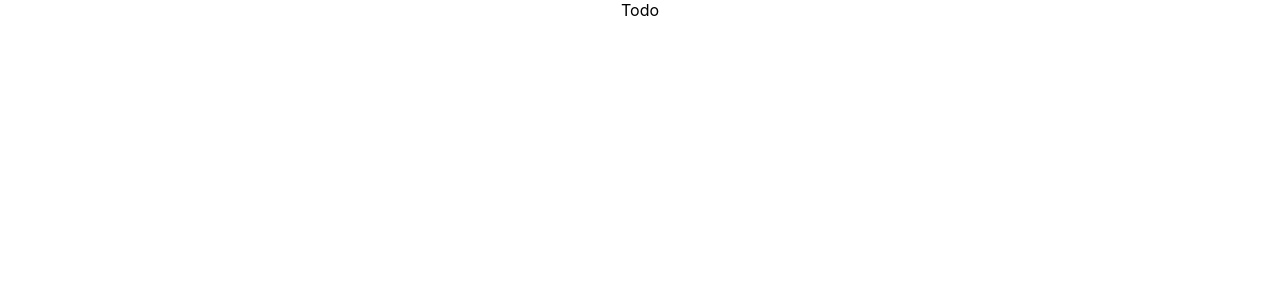
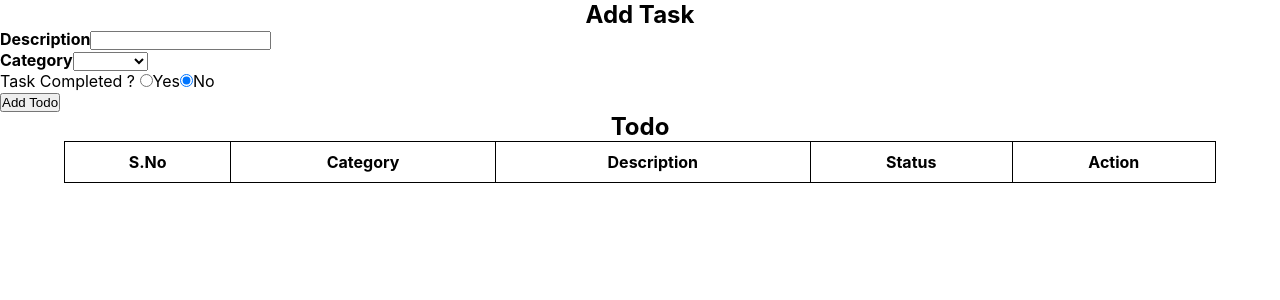
Before and after one commit to Balaji848/todo-app, a React (Create React App) app in the folder todo-application/: page / in a window 1280 px wide. Shown: the top 300 px of the page. Built offline with nearby package versions, Linux system fonts and the light colour scheme.

Commit message:
implemented add edit delete and few more features

```diff
--- a/todo-application/src/App.css
+++ b/todo-application/src/App.css
@@ -1,38 +1,13 @@
-.App {
-  text-align: center;
+* {
+  box-sizing: border-box;
+  margin: 0;
+  padding: 0;
 }
 
-.App-logo {
-  height: 40vmin;
-  pointer-events: none;
+li {
+  list-style: none;
 }
 
-@media (prefers-reduced-motion: no-preference) {
-  .App-logo {
-    animation: App-logo-spin infinite 20s linear;
-  }
+a {
+  text-decoration: none;
 }
-
-.App-header {
-  background-color: #282c34;
-  min-height: 100vh;
-  display: flex;
-  flex-direction: column;
-  align-items: center;
-  justify-content: center;
-  font-size: calc(10px + 2vmin);
-  color: white;
-}
-
-.App-link {
-  color: #61dafb;
-}
-
-@keyframes App-logo-spin {
-  from {
-    transform: rotate(0deg);
-  }
-  to {
-    transform: rotate(360deg);
-  }
-}
--- a/todo-application/src/App.js
+++ b/todo-application/src/App.js
@@ -1,10 +1,10 @@
-import React from 'react'
 import './App.css';
+import Todo from './components/Todo';
 
 function App() {
   return (
-    <div className="App">
-      Todo
+    <div>
+      <Todo />
     </div>
   );
 }
--- /dev/null
+++ b/todo-application/src/components/Todo.css
@@ -0,0 +1,23 @@
+.center {
+    text-align: center;
+}
+
+table {
+    border-collapse: collapse;
+    width: 90%;
+    margin: auto;
+    border: 1px solid;
+}
+
+tr,td,th {
+    border: 1px solid;
+}
+
+td,th {
+    padding: 10px;
+}
+
+.action-btns {
+    display: flex;
+    justify-content: space-around;
+}
--- /dev/null
+++ b/todo-application/src/components/Todo.js
@@ -0,0 +1,210 @@
+import React, { useEffect, useState } from 'react'
+import './Todo.css'
+
+const Todo = (props) => {
+    // state initialization
+
+    // todo list (render in table)
+    const [list,setList] = useState([
+        // {
+        //     id: 1,
+        //     description: 'To master dsa',
+        //     category: 'Learning',
+        //     isCompleted: false
+        // }
+    ])
+
+    // to add description in todo list (input text description)
+    const [inputTodo,setInputTodo] = useState('')
+
+    // to add category in todo list (select drop)
+    const [inputCategory,setInputCategory] = useState('')
+    const [categoryOptions, setCategoryOptions] = useState(['','Learning','Fitness','Personal','Music'])
+    const [isTodoCompleted,setIsTodoCompleted] = useState(false)
+
+    // button visiblity
+    const [isEditMode,setIsEditMode] = useState(false)
+
+    // to get the edited record id
+    const [editId,setEditID] = useState(-1)
+
+    // local storage
+    const LOCAL_STORAGE_TODO_KEY = 'todo.lists'
+
+    useEffect(() => {
+        const localList = JSON.parse(localStorage.getItem(LOCAL_STORAGE_TODO_KEY)) || []
+        setList(localList)
+    },[])
+
+    // event handlers
+
+    const formSubmitHandler = (e) => {
+        e.preventDefault()
+        // alert('form submit')
+        if(!isEditMode) {
+            // add to list
+            if(inputTodo && inputCategory) {
+                setList([...list,{
+                    id: list.length,
+                    description: inputTodo,
+                    category: inputCategory,
+                    isCompleted: isTodoCompleted
+                }])
+                localStorage.setItem(LOCAL_STORAGE_TODO_KEY, JSON.stringify(list))
+                setInputCategory('')
+                setInputTodo('')
+                setIsTodoCompleted(false)
+            }
+        } else {
+            // edit a todo
+            if(inputTodo && inputCategory) {
+                // console.log(editId)
+                const editedList = []
+                list.forEach((cur,i) => {
+                    if(cur.id === editId) {
+                        cur.description = inputTodo
+                        cur.category = inputCategory
+                        cur.id = editId
+                        cur.isCompleted = isTodoCompleted
+                        editedList.push(cur)
+                    } else {
+                        editedList.push(cur)
+                    }
+                })
+                // console.log(editedList)
+                setList(editedList)
+                localStorage.setItem(LOCAL_STORAGE_TODO_KEY, JSON.stringify(list))
+                setInputCategory('')
+                setInputTodo('')
+                setIsEditMode(false)
+                setIsTodoCompleted(false)
+            }
+            // console.log('edit mode')
+        }
+        // console.log(`Description -> ${inputTodo}`)
+        // console.log(`Category -> ${inputCategory}`)
+    }
+
+    // edit a todo
+    const editTodoHandler = (id) => {
+        const selectedTodo = list.find(cur => cur.id === id)
+        // console.log(selectedTodo)
+        setInputTodo(selectedTodo.description)
+        setInputCategory(selectedTodo.category)
+        setIsEditMode(true)
+        setEditID(id)
+        setIsTodoCompleted(selectedTodo.isCompleted)
+    }
+
+    // delete a todo
+    const deleteTodoHandler = (id) => {
+        const filteredLsit = list.filter(cur => cur.id !== id)
+        filteredLsit.forEach((cur,i) => {
+            cur.id = i
+        })
+        setList(filteredLsit)
+        localStorage.setItem(LOCAL_STORAGE_TODO_KEY, JSON.stringify(filteredLsit))
+        // console.log(filteredLsit)
+    }
+
+    const chageInputTodoHandler = (e) => {
+        setInputTodo(e.target.value)
+    }
+
+    const changeCategoryHandler = (e) => {
+        // console.log(e.target.value)
+        const selectedCategory = e.target.value
+        setInputCategory(selectedCategory)
+    }
+
+    const categoryCompletionHandler = (e) => {
+        const val = e.target.value
+        const isCompleted = val.toLowerCase() === 'yes' ? true : false
+        console.log(isCompleted)
+        setIsTodoCompleted(isCompleted)
+    }
+
+    return (
+        <div>
+            <h2 className='center'>Add Task</h2>
+            <form onSubmit={formSubmitHandler} className='add-container'>
+                <div>
+                    <label htmlFor='add-input'>
+                        <strong>Description</strong>
+                    </label>
+                    {/* <textarea></textarea> */}
+                    <input
+                        value={inputTodo}
+                        id='add-input'
+                        type='text'
+                        onChange={chageInputTodoHandler}
+                    />
+                </div>
+                <div>
+                    <label htmlFor='todo-category'>
+                        <strong>Category</strong>
+                        <select value={inputCategory} id='todo-category' onChange={changeCategoryHandler}>
+                            {
+                                categoryOptions.map((cur,i) => {
+                                    return (
+                                        <option key={i}>{cur}</option>
+                                    )
+                                })
+                            }
+                        </select>
+                    </label>
+                </div>
+                <div>
+                    <label>Task Completed ? </label>
+                    <input type='radio' checked={isTodoCompleted} name='category' value='Yes' id='yes' onChange={(e) => categoryCompletionHandler(e)} />
+                    <label htmlFor='yes'>Yes</label>
+                    <input type='radio' checked={!isTodoCompleted} name='category' value='No' id='no' onChange={(e) => categoryCompletionHandler(e)}/>
+                    <label htmlFor='no'>No</label>
+                </div>
+                {
+                    !isEditMode && <div>
+                        <button type='submit'>Add Todo</button>
+                    </div>
+                }
+                {
+                    isEditMode && <div>
+                        <button type='submit'>Update</button>
+                    </div>
+                }
+            </form>
+            <h2 className='center'>Todo</h2>
+            <table>
+                <thead>
+                    <tr className='center'>
+                        <th>S.No</th>
+                        <th>Category</th>
+                        <th>Description</th>
+                        <th>Status</th>
+                        <th>Action</th>
+                    </tr>
+                </thead>
+                <tbody className='center'>
+                    {
+                        list.map((cur,i) => {
+                            return (
+                                <tr key={i+1}>
+                                    <td>{i+1}</td>
+                                    <td>{cur.category}</td>
+                                    <td>{cur.description}</td>
+                                    <td>{cur.isCompleted ? 'Completed' : 'Pending'}</td>
+                                    <td className='action-btns'>
+                                        <button onClick={() => editTodoHandler(cur.id)}>Edit</button>
+                                        <button onClick={() => deleteTodoHandler(cur.id)}>Delete</button>
+                                    </td>
+                                </tr>
+                            )
+                        })
+                    }
+                </tbody>
+
+            </table>
+        </div>
+    )
+}
+
+export default Todo
```
